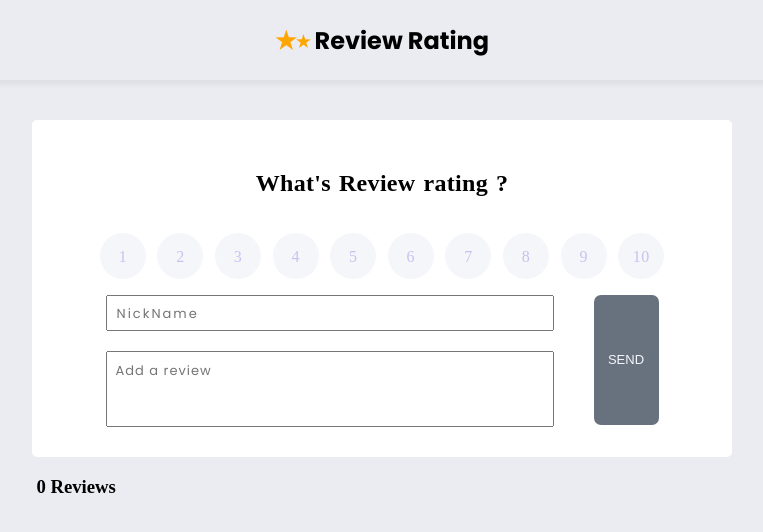
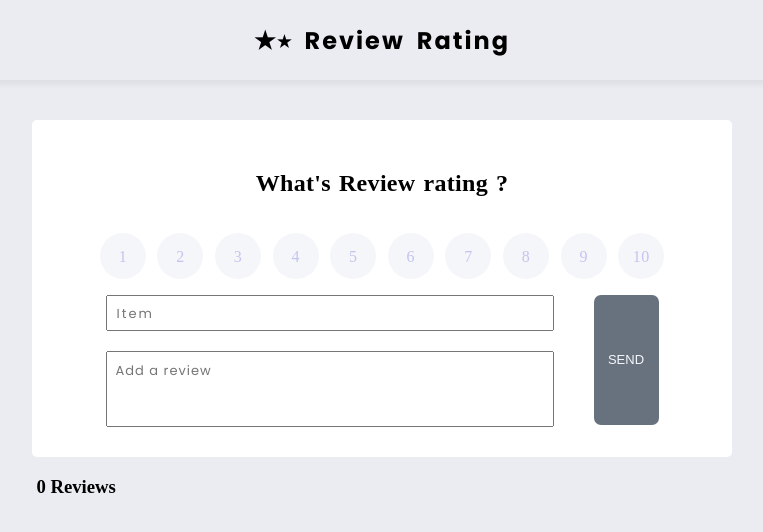
Before and after one commit to pkwesst/review-rating, a React (Create React App) app: page / in a window 1280 px wide. Shown: the top 532 px of the page, without its empty margins (258-1021 px from the left). Built offline with nearby package versions, Linux system fonts and the light colour scheme.

Commit message:
mediaquery

```diff
--- a/src/ReviewCreate.js
+++ b/src/ReviewCreate.js
@@ -54,7 +54,7 @@ const ReviewCreate = () => {
             <textarea
               className="name"
               name="name"
-              placeholder="NickName"
+              placeholder="Item"
               type="text"
               maxLength={15}
               ref={nameRef}
--- a/src/ReviewHeader.js
+++ b/src/ReviewHeader.js
@@ -9,6 +9,8 @@ const ReviewHeaderStyle = styled.header`
   height: 80px;
   font-family: "Poppins", sans-serif;
   font-weight: 700;
+  letter-spacing: 2px;
+  word-spacing: 5px;
   position: fixed;
   background-color: hsl(223, 19%, 93%);
   z-index: 10;
@@ -16,6 +18,10 @@ const ReviewHeaderStyle = styled.header`
 
   span {
     color: orange;
+  }
+
+  &:hover span {
+    color: black;
   }
 `;
 
--- a/src/ReviewRating.js
+++ b/src/ReviewRating.js
@@ -141,7 +141,7 @@ const ReviewRatingStyle = styled.div`
   }
 
   .rating li:hover {
-    background: hsl(238, 40%, 52%);
+    background-color: hsl(238, 40%, 52%);
     color: #fff;
   }
 
@@ -163,6 +163,30 @@ const ReviewRatingStyle = styled.div`
     position: absolute;
     top: 14.69em;
   }
+
+  @media (max-width: 1030px) {
+    .rating li {
+      width: 15px;
+      height: 15px;
+      font-size: 13px;
+    }
+
+    .rating li label {
+      position: absolute;
+      top: 18.4em;
+      // padding: 10px;
+      cursor: pointer;
+      padding: 7px;
+    }
+
+    [type="radio"]:checked ~ label {
+      position: absolute;
+      top: 18.1em;
+      width: 15px;
+      height: 12px;
+      font-size: 13px;
+    }
+  }
 `;
 
 export default ReviewRating;
```
